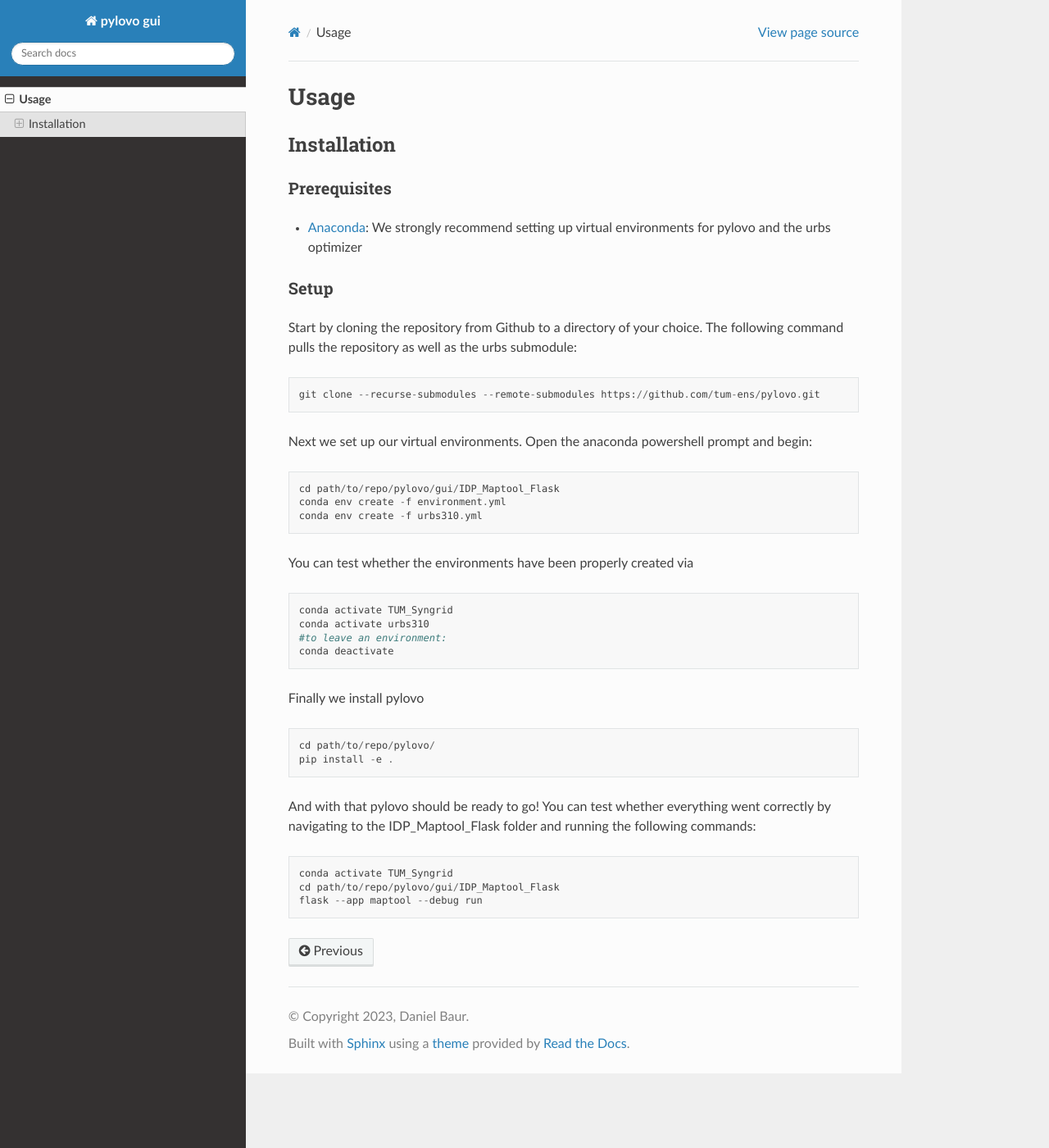
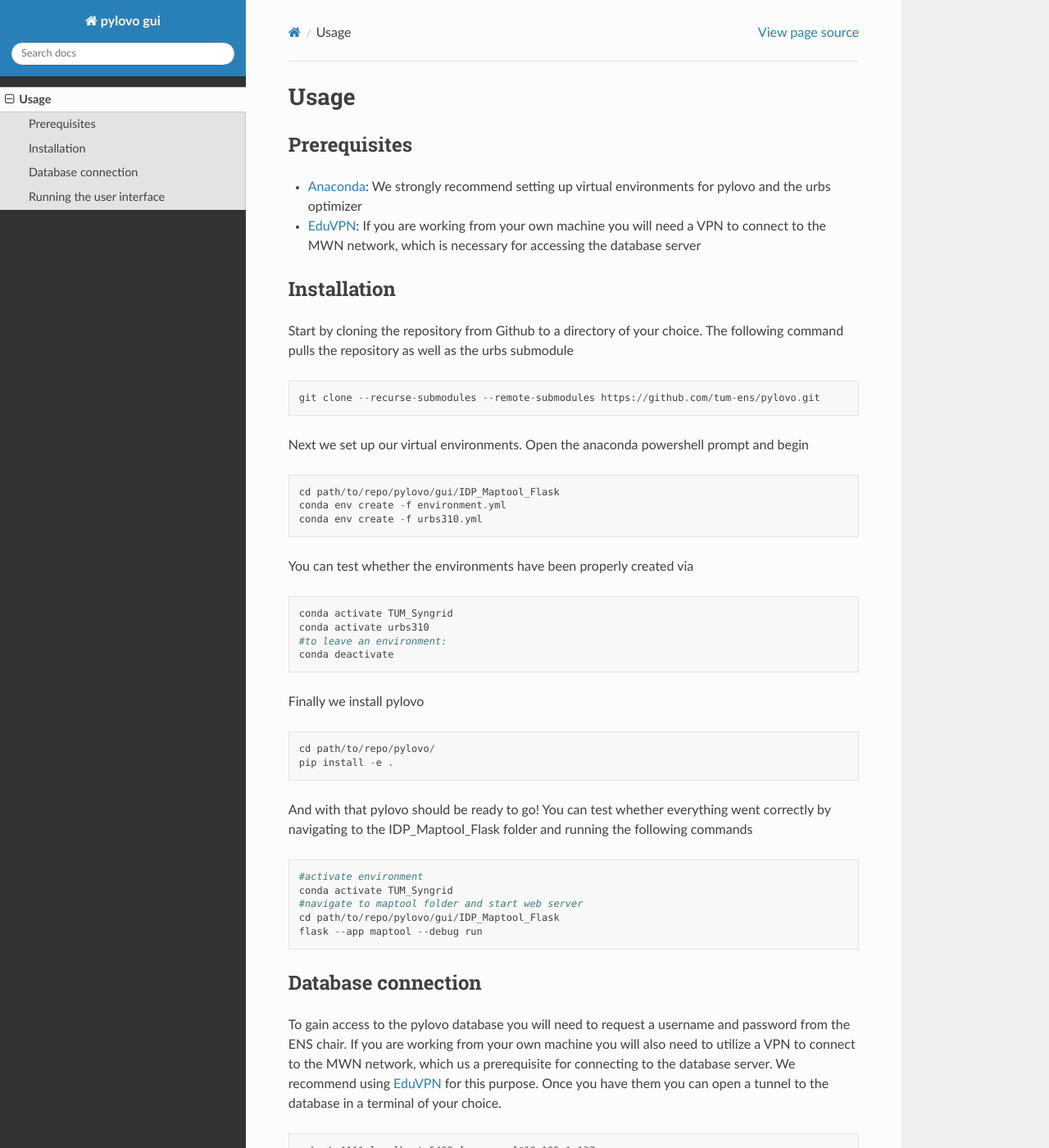
Before and after one commit to tum-ens/pylovo, a Sphinx documentation site: the page built from docs/source/usage.rst, in a window 1280 px wide and 1400 px high. Shown: the whole window at 82% size. Built offline with Sphinx 7.4.7 and the Read the Docs theme 2.0.0, drawn with Linux system fonts in a browser that asks for light colours; some of the changed text lies outside the part shown.

Commit message:
usage doc

```diff
--- a/docs/source/usage.rst
+++ b/docs/source/usage.rst
@@ -3,25 +3,25 @@ Usage
 
 .. _installation:
 
+Prerequisites
+=============
+
+* Anaconda_: We strongly recommend setting up virtual environments for pylovo and the urbs optimizer
+* EduVPN_: If you are working from your own machine you will need a VPN to connect to the MWN network, which is necessary for accessing the database server
+
+.. _Anaconda: https://www.anaconda.com/
+.. _EduVPN: https://doku.lrz.de/vpn-eduvpn-installation-und-konfiguration-11491448.html?showLanguage=en_GB
+
 
 Installation
 ============
 
-Prerequisites
--------------
-
-* Anaconda_: We strongly recommend setting up virtual environments for pylovo and the urbs optimizer
-
-.. _Anaconda: https://www.anaconda.com/
-
-Setup
------
-Start by cloning the repository from Github to a directory of your choice.
-The following command pulls the repository as well as the urbs submodule::
+Start by cloning the repository from Github to a directory of your choice. The following command pulls the repository as well as the urbs submodule
+::
     git clone --recurse-submodules --remote-submodules https://github.com/tum-ens/pylovo.git
 
-Next we set up our virtual environments.
-Open the anaconda powershell prompt and begin::
+Next we set up our virtual environments. Open the anaconda powershell prompt and begin
+::
     cd path/to/repo/pylovo/gui/IDP_Maptool_Flask
     conda env create -f environment.yml
     conda env create -f urbs310.yml
@@ -39,7 +39,22 @@ Finally we install pylovo
     pip install -e .
 
 And with that pylovo should be ready to go! You can test whether everything went correctly by navigating
-to the IDP_Maptool_Flask folder and running the following commands::
+to the IDP_Maptool_Flask folder and running the following commands
+::
+    #activate environment
     conda activate TUM_Syngrid
+    #navigate to maptool folder and start web server
     cd path/to/repo/pylovo/gui/IDP_Maptool_Flask
     flask --app maptool --debug run
+
+Database connection
+===================
+
+To gain access to the pylovo database you will need to request a username and password from the ENS chair.
+If you are working from your own machine you will also need to utilize a VPN to connect to the MWN network, which us a prerequisite for connecting to the database server. We recommend using EduVPN_ for this purpose.
+Once you have them you can open a tunnel to the database in a terminal of your choice.
+::
+    ssh -L 1111:localhost:5432 [username]@10.195.1.137
+
+Running the user interface
+===========================
```
